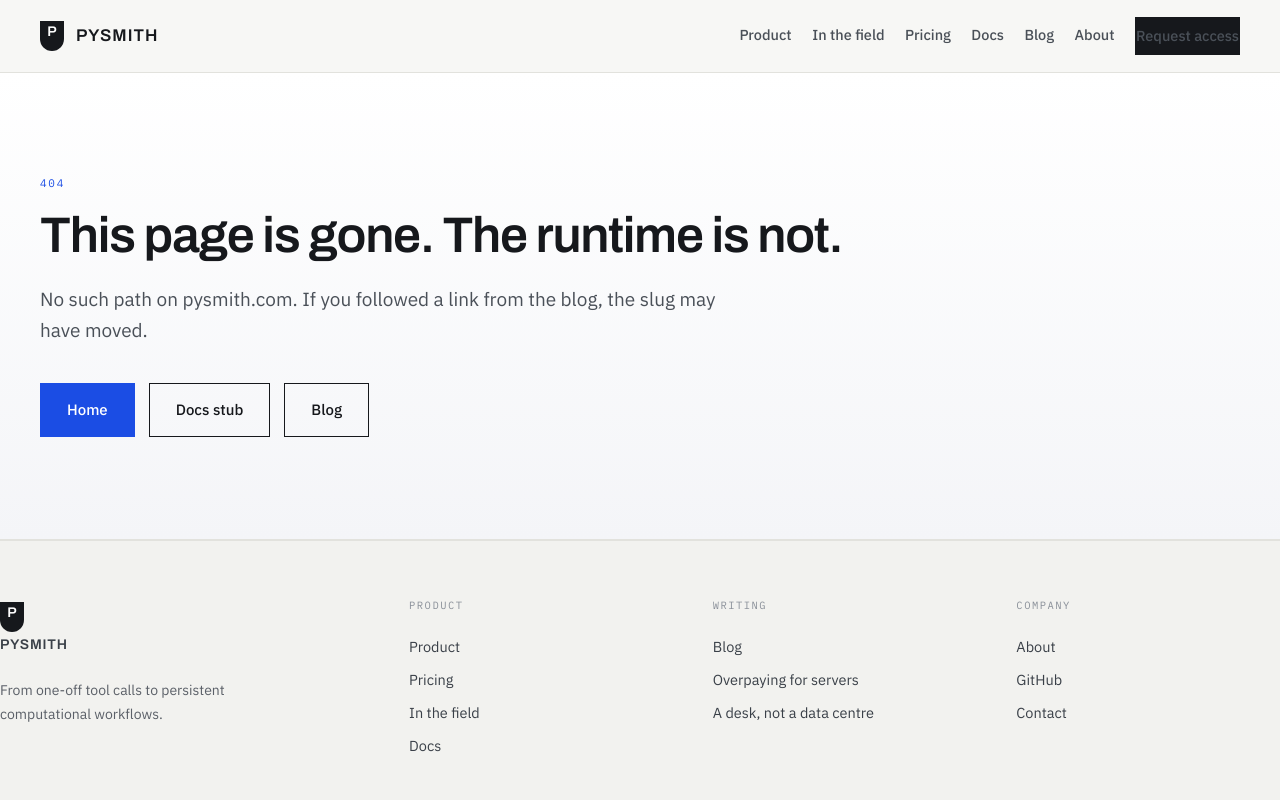
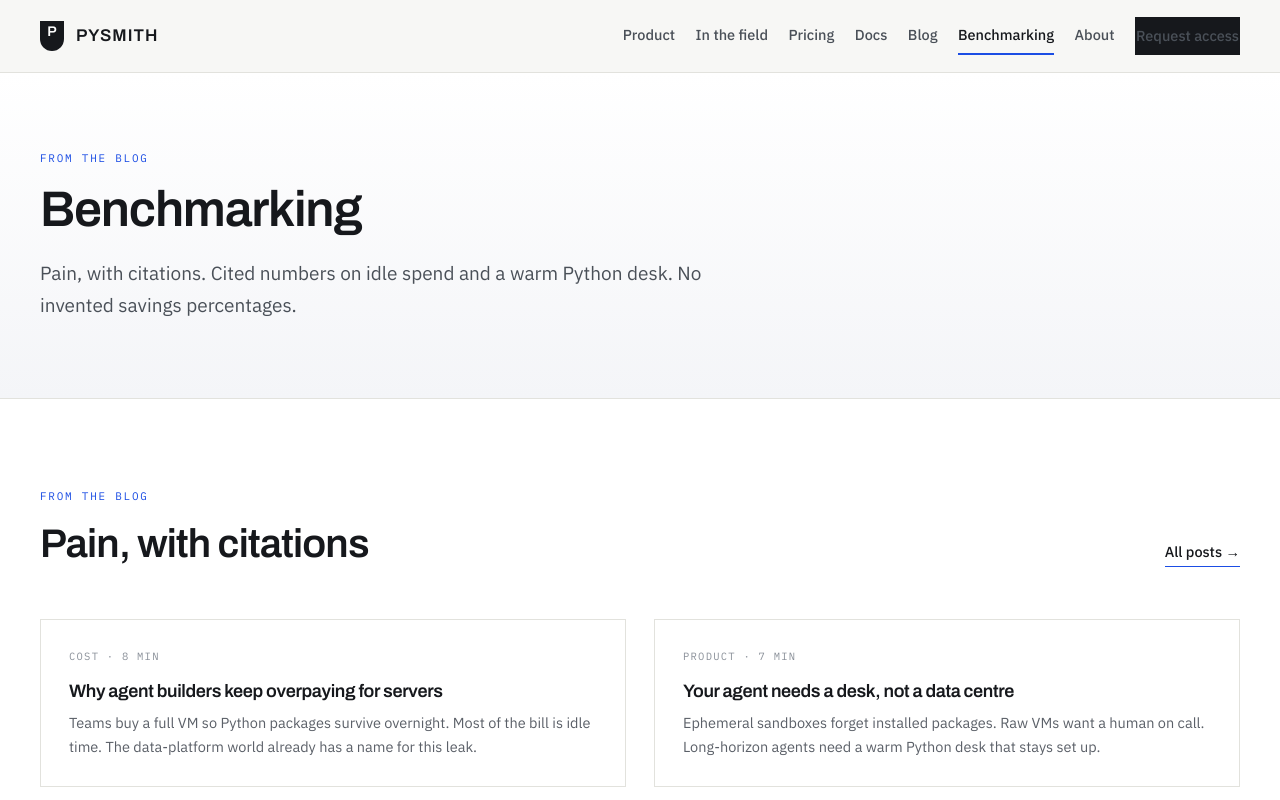
Before and after one commit to Baramind/pysmith, a Next.js app: page /benchmarking in a window 1280 px wide. Before the commit this address had no page. Shown: the top 800 px of the page. Built offline with nearby package versions, Linux system fonts and the light colour scheme.

Commit message:
Move Pain, with citations to a Benchmarking page
The homepage card grid now lives at /benchmarking, with a nav item and
a sitemap entry. Posts still link to their existing /blog articles.

Co-authored-by: Asjad K. <asjad99@users.noreply.github.com>

```diff
--- /dev/null
+++ b/src/app/benchmarking/page.tsx
@@ -0,0 +1,46 @@
+import type { Metadata } from "next";
+import Link from "next/link";
+import { PageHero } from "@/components/PageHero";
+import { posts } from "@/lib/posts";
+
+export const metadata: Metadata = {
+  title: "Benchmarking",
+  description:
+    "Cited notes on idle cloud spend and persistent Python. Pain, with citations — not a brochure.",
+};
+
+export default function BenchmarkingPage() {
+  return (
+    <>
+      <PageHero
+        eyebrow="From the blog"
+        title="Benchmarking"
+        lead="Pain, with citations. Cited numbers on idle spend and a warm Python desk. No invented savings percentages."
+      />
+      <section className="ps-section ps-section--white">
+        <div className="ps-wrap ps-pad">
+          <div className="ps-headrow">
+            <div style={{ maxWidth: 720 }}>
+              <div className="ps-eyebrow">From the blog</div>
+              <h2 className="ps-h2">Pain, with citations</h2>
+            </div>
+            <Link className="ps-link-more" href="/blog/">
+              All posts →
+            </Link>
+          </div>
+          <div className="ps-gap">
+            {posts.map((post) => (
+              <Link key={post.slug} className="ps-post-card" href={`/blog/${post.slug}/`}>
+                <div className="ps-meta" style={{ marginBottom: 16 }}>
+                  {post.category} · {post.readingMinutes} min
+                </div>
+                <h3>{post.title}</h3>
+                <p>{post.description}</p>
+              </Link>
+            ))}
+          </div>
+        </div>
+      </section>
+    </>
+  );
+}
--- a/src/app/sitemap.ts
+++ b/src/app/sitemap.ts
@@ -16,6 +16,7 @@ export default function sitemap(): MetadataRoute.Sitemap {
     "/pricing/",
     "/docs/",
     "/blog/",
+    "/benchmarking/",
     "/about/",
   ].map(
     (path) => ({
--- a/src/components/Footer.tsx
+++ b/src/components/Footer.tsx
@@ -36,6 +36,9 @@ export function Footer() {
           <ul>
             <li>
               <Link href="/blog/">Blog</Link>
+            </li>
+            <li>
+              <Link href="/benchmarking/">Benchmarking</Link>
             </li>
             <li>
               <Link href="/blog/why-agent-builders-keep-overpaying-for-servers/">
--- a/src/lib/site.ts
+++ b/src/lib/site.ts
@@ -19,6 +19,7 @@ export const nav = [
   { href: "/pricing/", label: "Pricing" },
   { href: "/docs/", label: "Docs" },
   { href: "/blog/", label: "Blog" },
+  { href: "/benchmarking/", label: "Benchmarking" },
   { href: "/about/", label: "About" },
 ] as const;
 
```
